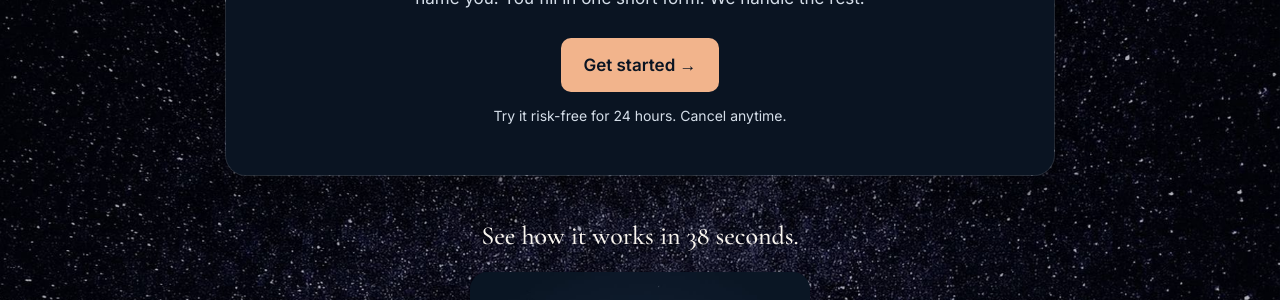
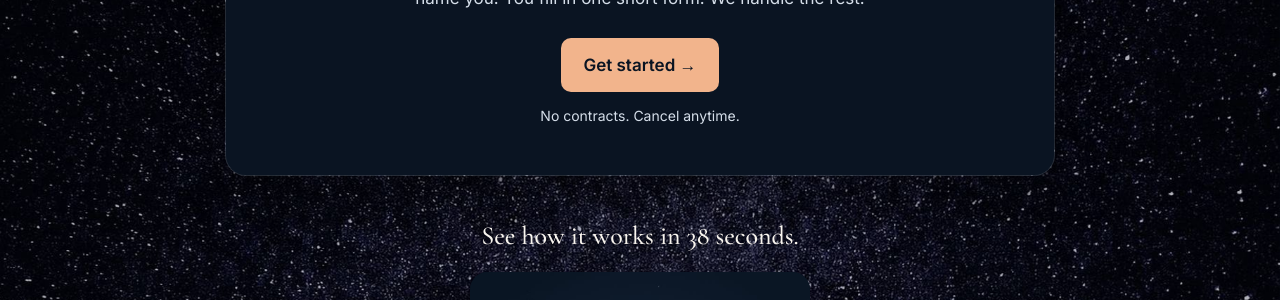
Before and after one commit to GeoRoll/geo-portal, a Jekyll site: the page built from index.html, in a window 1280 px wide and 900 px high, scrolled down 385 px. Shown: the part 153-453 px from the top of the window. Built offline with Jekyll 4.4.1, drawn with Linux system fonts in a browser that asks for light colours; some of the changed text lies outside the part shown; grey boxes are pictures that could not be loaded.

Commit message:
Site: update index.html

```diff
--- a/index.html
+++ b/index.html
@@ -8,7 +8,7 @@ description: "Get your business recommended by ChatGPT, Google's AI, and other A
 <h1>Get your business recommended by AI search.</h1>
 <p>When customers ask ChatGPT, Google's AI, or Perplexity for a business like yours, GeoRoll makes sure those tools understand you, trust you, and can name you. You fill in one short form. We handle the rest.</p>
 {% if site.checkout_url %}<div class="btn-row"><a class="btn" href="{{ site.checkout_url }}">Get started &rarr;</a></div>
-<p class="fine" style="margin-top:12px">Try it risk-free for 24 hours. Cancel anytime.</p>{% endif %}
+<p class="fine" style="margin-top:12px">No contracts. Cancel anytime.</p>{% endif %}
 </section>
 
 <section class="watch" aria-label="Video">
@@ -45,7 +45,7 @@ document.querySelectorAll('.player').forEach(function(w){
 
 {% if site.checkout_url %}<section class="cta-band">
 <h2>Ready to be found?</h2>
-<p>Try GeoRoll risk-free for 24 hours.</p>
+<p>No contracts. Cancel anytime.</p>
 <div class="btn-row"><a class="btn" href="{{ site.checkout_url }}">Get started &rarr;</a></div>
 </section>{% endif %}
 
```
